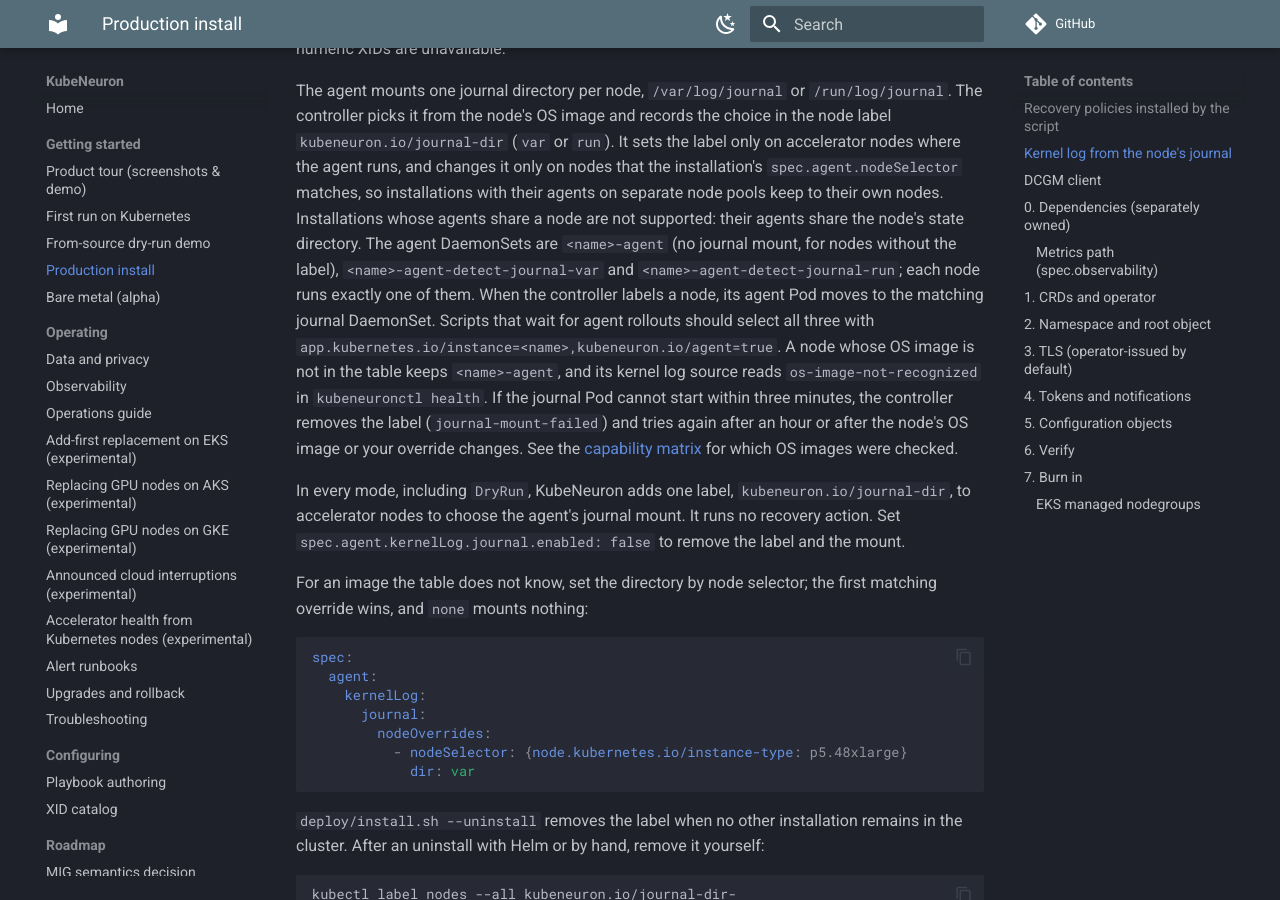
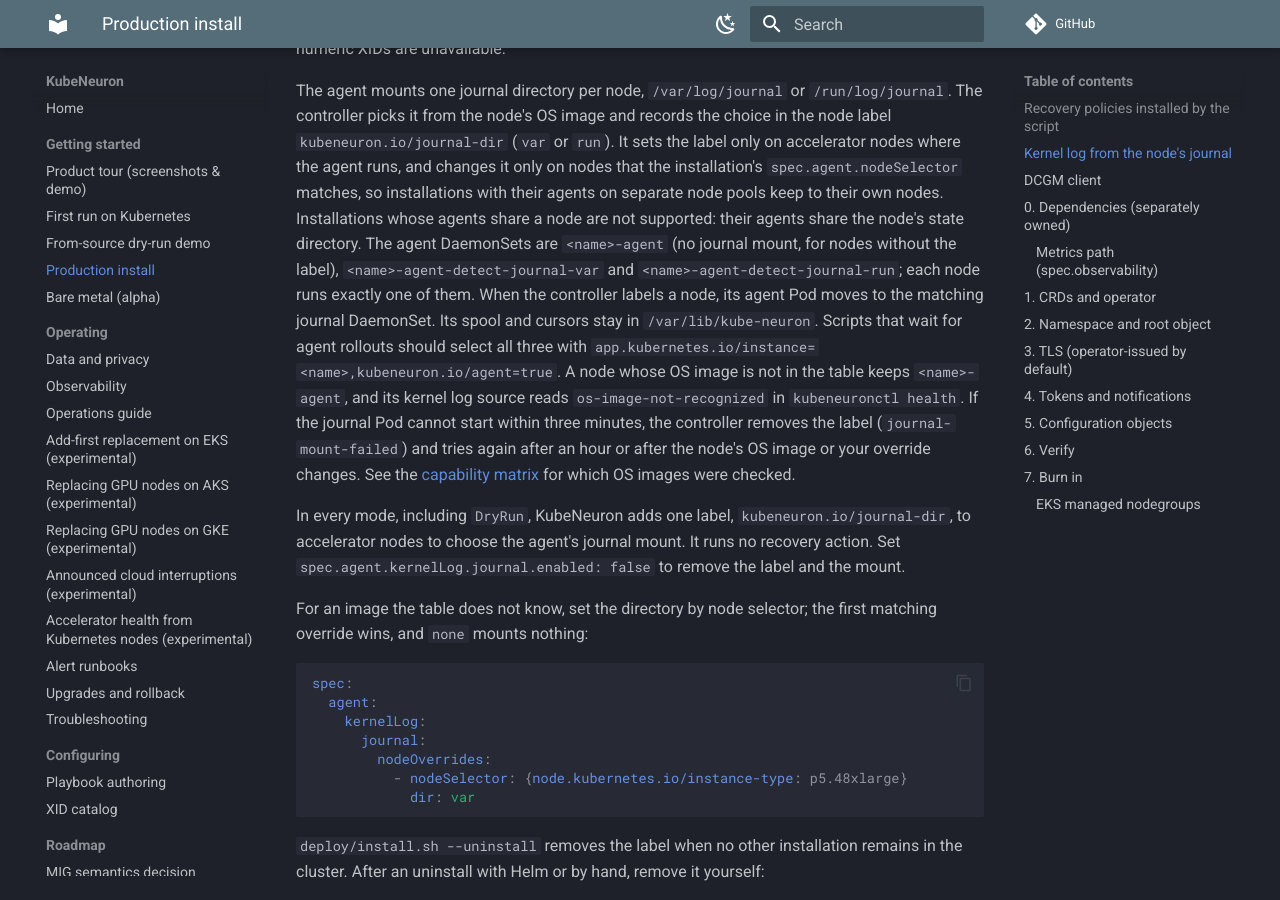
Before and after one commit to kubeneuron/kubeneuron, an MkDocs documentation site: the page built from docs/install.md, in a window 1280 px wide and 900 px high, scrolled down 1183 px. Built offline with MkDocs 1.6.1 and Material for MkDocs 9.7.7, drawn with Linux system fonts in a browser that asks for light colours; comment, search, counter and statistics services are not loaded.

Commit message:
Explain where agent state persists during rollout
Signed-off-by: Andrii Petruk <andrey.petruk@gmail.com>

```diff
--- a/docs/install.md
+++ b/docs/install.md
@@ -56,7 +56,7 @@ share a node are not supported: their agents share the node's state
 directory.
 The agent DaemonSets are `<name>-agent` (no journal mount, for nodes
 without the label), `<name>-agent-detect-journal-var` and
-`<name>-agent-detect-journal-run`; each node runs exactly one of them. When the controller labels a node, its agent Pod moves to the matching journal DaemonSet. Scripts that wait for agent rollouts should select all three with `app.kubernetes.io/instance=<name>,kubeneuron.io/agent=true`. A
+`<name>-agent-detect-journal-run`; each node runs exactly one of them. When the controller labels a node, its agent Pod moves to the matching journal DaemonSet. Its spool and cursors stay in `/var/lib/kube-neuron`. Scripts that wait for agent rollouts should select all three with `app.kubernetes.io/instance=<name>,kubeneuron.io/agent=true`. A
 node whose OS image is not in the table keeps `<name>-agent`, and its
 kernel log source reads `os-image-not-recognized` in `kubeneuronctl health`.
 If the journal Pod cannot start within three minutes, the controller
```
Also changed, not shown: docs/upgrade.md (+1 -1 lines).
